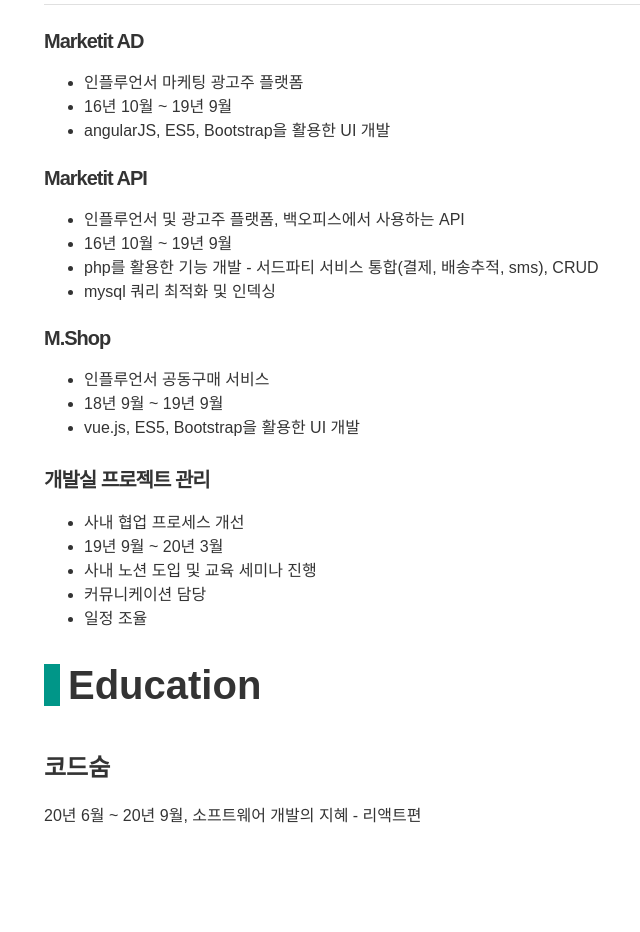
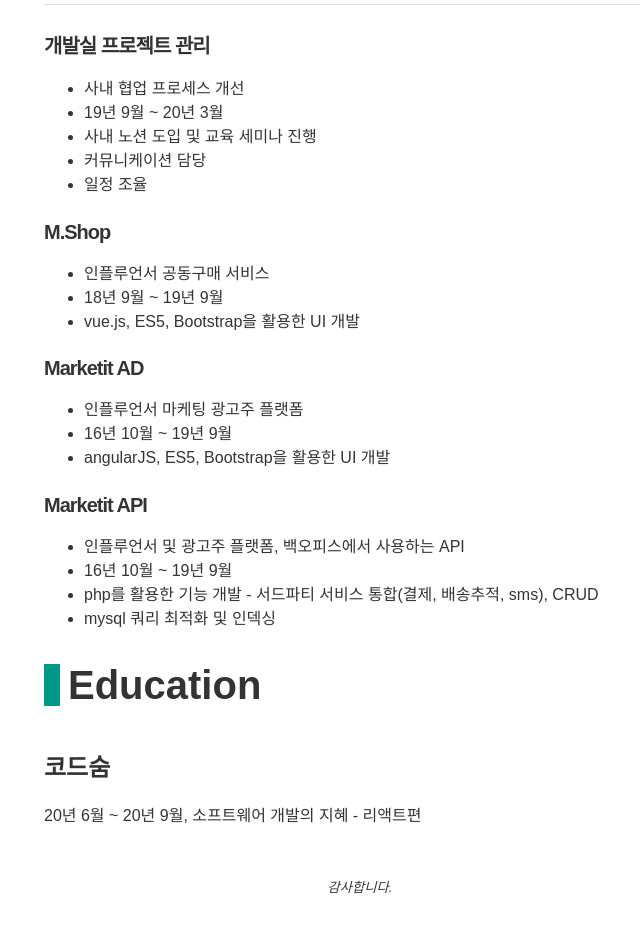
Before and after one commit to oksang/resume, a Next.js app: page / in a window 1280 px wide. Shown: the part 700-1632 px from the top of the page, without its empty margins (280-920 px from the left). Before the commit the page ends 1553 px from the top, so only its background shows below. Built offline with nearby package versions, Linux system fonts and the light colour scheme.

Commit message:
하단에 감사 인사 추가

```diff
--- a/config.js
+++ b/config.js
@@ -17,6 +17,24 @@
     job: "웹개발자, 매니저",
     projects: [
       {
+        name: "개발실 프로젝트 관리",
+        summary: "사내 협업 프로세스 개선",
+        duration: "19년 9월 ~ 20년 3월",
+        skills: ["notion", "slack", "jira", "confluence"],
+        descriptions: [
+          "사내 노션 도입 및 교육 세미나 진행",
+          "커뮤니케이션 담당",
+          "일정 조율",
+        ],
+      },
+      {
+        name: "M.Shop",
+        summary: "인플루언서 공동구매 서비스",
+        duration: "18년 9월 ~ 19년 9월",
+        skills: ["vue.js", "ES6", "Bootstrap"],
+        descriptions: ["vue.js, ES5, Bootstrap을 활용한 UI 개발"],
+      },
+      {
         name: "Marketit AD",
         summary: "인플루언서 마케팅 광고주 플랫폼",
         duration: "16년 10월 ~ 19년 9월",
@@ -33,24 +51,6 @@
           "mysql 쿼리 최적화 및 인덱싱",
         ],
       },
-      {
-        name: "M.Shop",
-        summary: "인플루언서 공동구매 서비스",
-        duration: "18년 9월 ~ 19년 9월",
-        skills: ["vue.js", "ES6", "Bootstrap"],
-        descriptions: ["vue.js, ES5, Bootstrap을 활용한 UI 개발"],
-      },
-      {
-        name: "개발실 프로젝트 관리",
-        summary: "사내 협업 프로세스 개선",
-        duration: "19년 9월 ~ 20년 3월",
-        skills: ["notion", "slack", "jira", "confluence"],
-        descriptions: [
-          "사내 노션 도입 및 교육 세미나 진행",
-          "커뮤니케이션 담당",
-          "일정 조율",
-        ],
-      },
     ],
   },
 ];
--- a/pages/index.js
+++ b/pages/index.js
@@ -12,6 +12,11 @@
       <Header profile={profile} updated={lastUpdated} />
       <Experience experiences={experiences} />
       <Education educations={educations} />
+      <footer className={styles.default}>
+        <p>
+          <small>감사합니다.</small>
+        </p>
+      </footer>
     </article>
   );
 }
--- a/styles.module.css
+++ b/styles.module.css
@@ -55,3 +55,10 @@
 p.default {
   line-height: 1.6;
 }
+
+footer.default {
+  text-align: center;
+  margin-top: 3rem;
+  margin-bottom: 2rem;
+  font-style: italic;
+}
```
Also changed, not shown: 1 other file (tests, documents, lock files or other folders).
